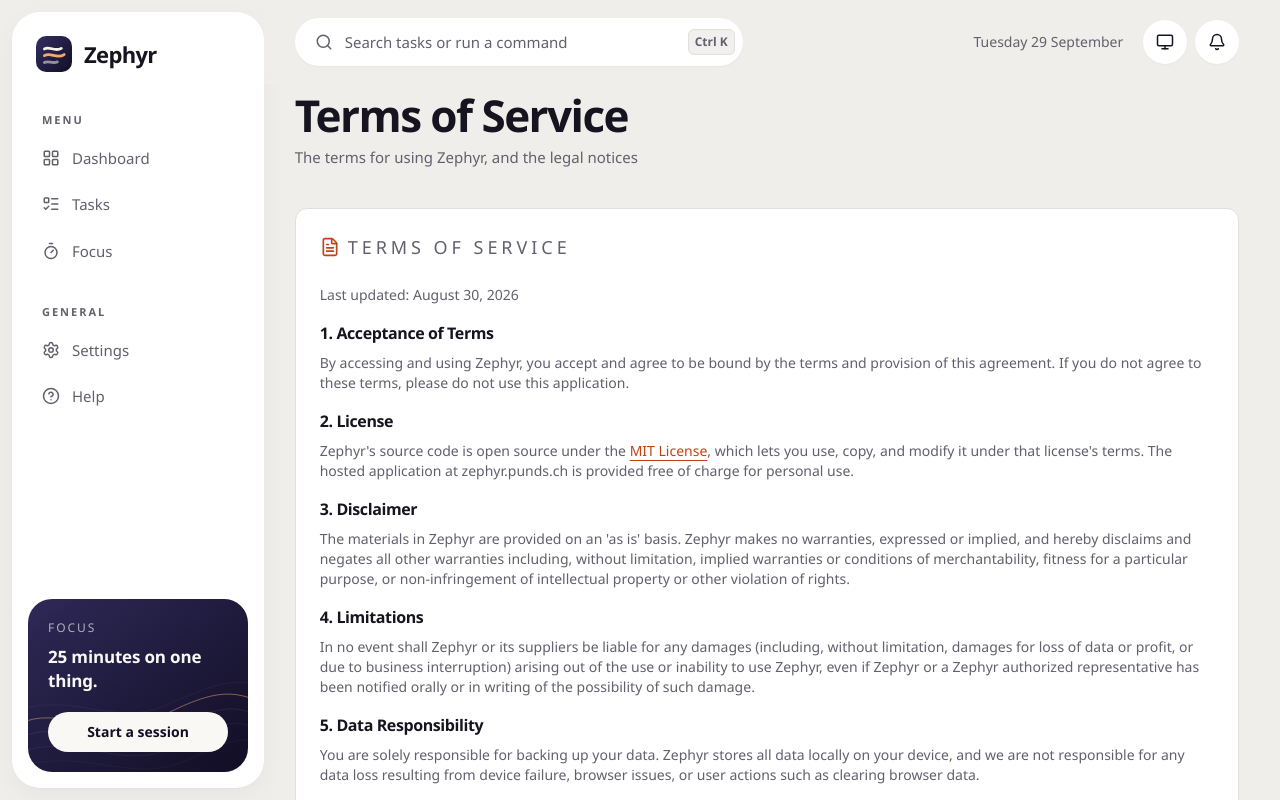
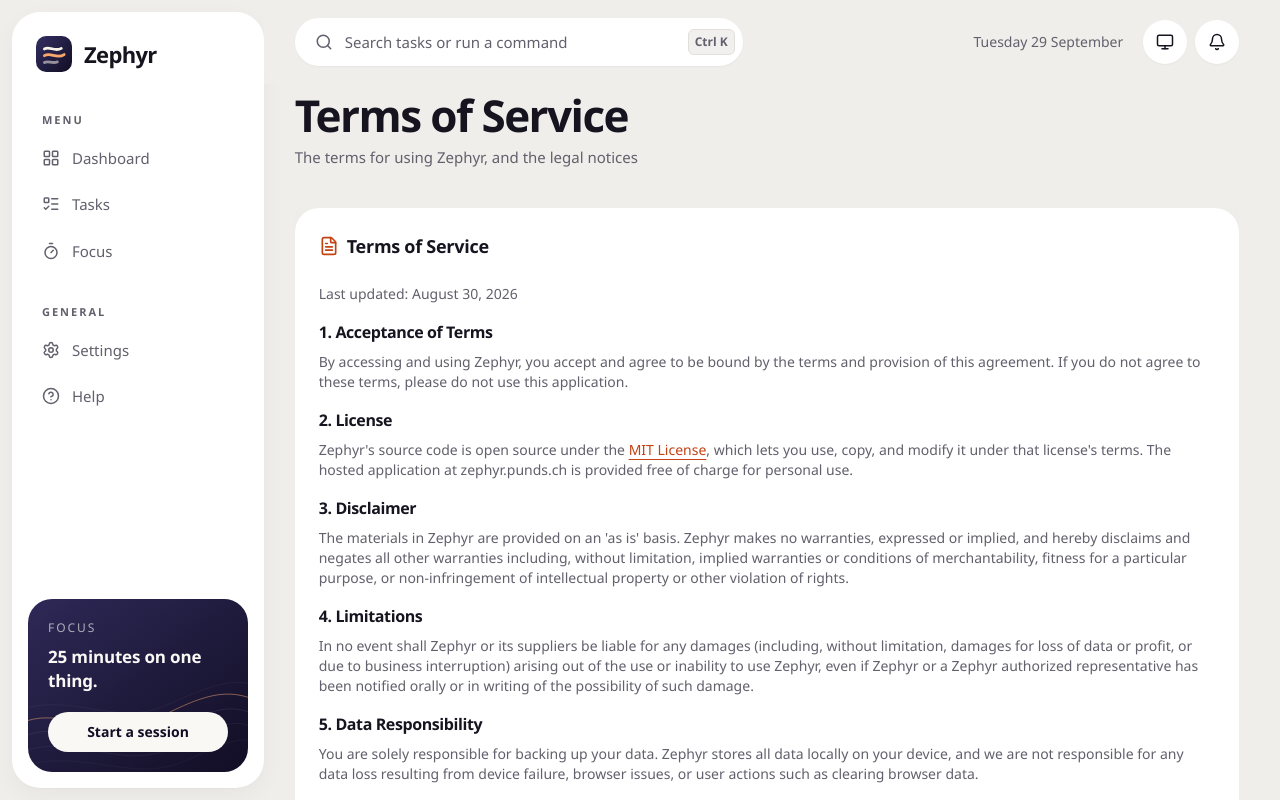
Before and after one commit to dominikkoenitzer/Zephyr, a React (Vite) app: page /terms in a window 1280 px wide. Shown: the top 800 px of the page. Built offline with nearby package versions, Linux system fonts and the light colour scheme.

Commit message:
Make cards white and borderless with titles at reading size

```diff
--- a/src/components/ui/card.jsx
+++ b/src/components/ui/card.jsx
@@ -1,13 +1,12 @@
 import * as React from "react"
 import { cn } from "../../lib/utils"
 
-// A quiet grouping, not a floating tile: a hairline edge and a flat surface,
-// with no translucency, blur or drop shadow. Emphasis on these pages comes from
-// type and whitespace, so a card should barely register.
+// A white card on the stone ground: large radius, no border, the faintest lift.
+// The ground does the separating, so the card itself stays plain.
 const Card = React.forwardRef(({ className, ...props }, ref) => (
   <div
     ref={ref}
-    className={cn("rounded-xl border border-border bg-card text-card-foreground", className)}
+    className={cn("rounded-3xl bg-card text-card-foreground shadow-(--shadow-card)", className)}
     {...props}
   />
 ))
@@ -21,7 +20,7 @@ CardHeader.displayName = "CardHeader"
 const CardTitle = React.forwardRef(({ className, ...props }, ref) => (
   <h2
     ref={ref}
-    className={cn("text-[11px] font-medium uppercase leading-none tracking-[0.22em] text-muted-foreground", className)}
+    className={cn("text-[17px] font-semibold leading-tight tracking-[-0.015em] text-foreground", className)}
     {...props}
   />
 ))
```
